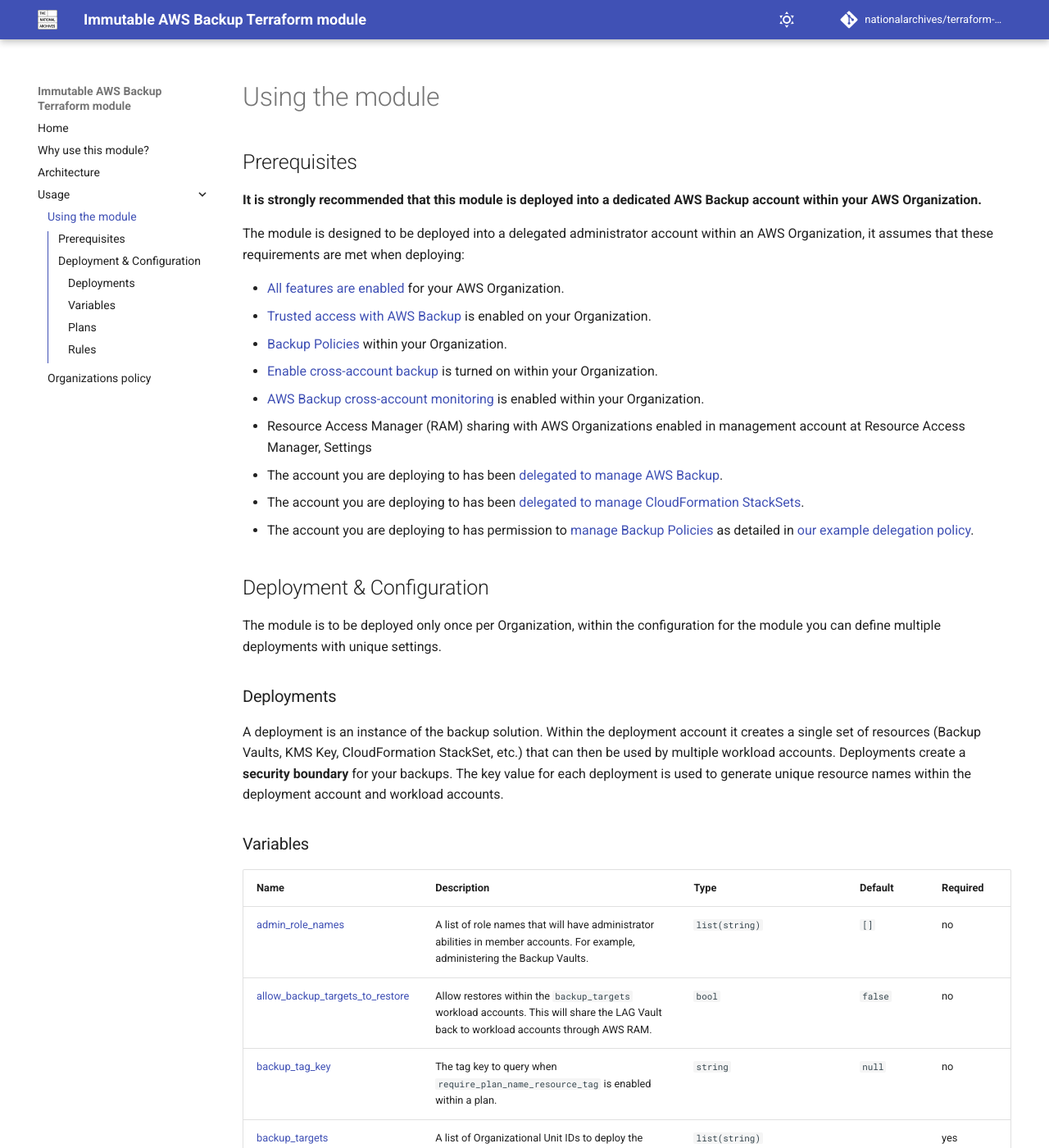
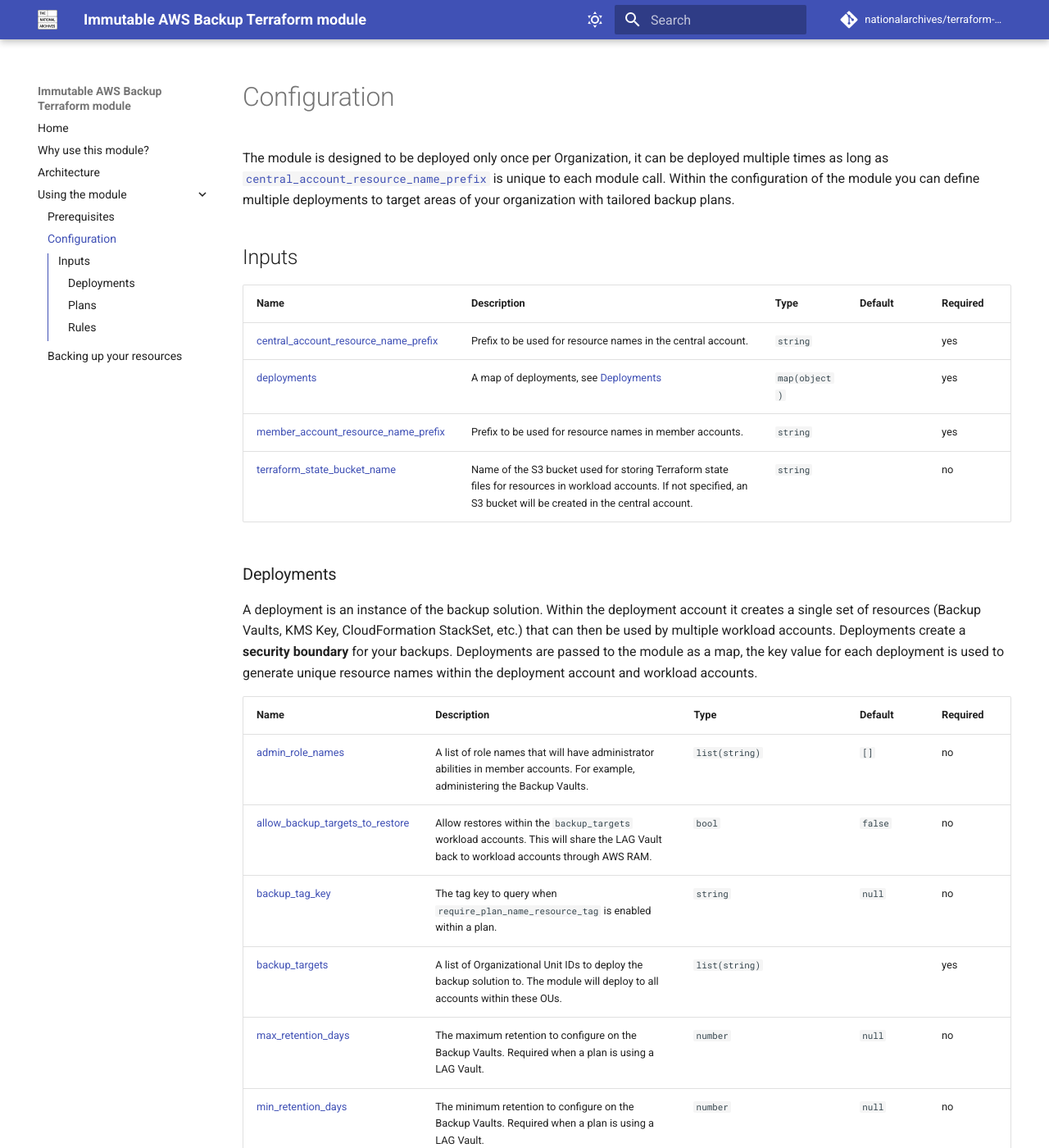
Before and after one commit to nationalarchives/terraform-aws-immutable-aws-backup, an MkDocs documentation site: the page built from docs/usage-configuration.md, in a window 1280 px wide and 1400 px high. Shown: the whole window at 82% size. Built offline with MkDocs 1.6.1 and Material for MkDocs 9.7.7, drawn with Linux system fonts in a browser that asks for light colours; comment, search, counter and statistics services are not loaded; some of the changed text lies outside the part shown.

```diff
--- a/docs/usage.md
+++ b/docs/usage-configuration.md
@@ -1,30 +1,21 @@
-# Using the module
+# Configuration
 
-## Prerequisites
+The module is designed to be deployed only once per Organization, it can be deployed multiple times as long as [`central_account_resource_name_prefix`](#inputs_central_account_resource_name_prefix) is unique to each module call. Within the configuration of the module you can define multiple deployments to target areas of your organization with tailored backup plans.
 
-**It is strongly recommended that this module is deployed into a dedicated AWS Backup account within your AWS Organization.**
+## Inputs
 
-The module is designed to be deployed into a delegated administrator account within an AWS Organization, it assumes that these requirements are met when deploying:
-
-- [All features are enabled](https://docs.aws.amazon.com/organizations/latest/userguide/orgs_manage_org_support-all-features.html) for your AWS Organization.
-- [Trusted access with AWS Backup](https://docs.aws.amazon.com/organizations/latest/userguide/services-that-can-integrate-backup.html#integrate-enable-ta-backup) is enabled on your Organization.
-- [Backup Policies](https://docs.aws.amazon.com/organizations/latest/userguide/enable-policy-type.html) within your Organization.
-- [Enable cross-account backup](https://docs.aws.amazon.com/aws-backup/latest/devguide/create-cross-account-backup.html#prereq-cab) is turned on within your Organization.
-- [AWS Backup cross-account monitoring](https://docs.aws.amazon.com/aws-backup/latest/devguide/manage-cross-account.html#enable-cross-account) is enabled within your Organization.
-- Resource Access Manager (RAM) sharing with AWS Organizations enabled in management account at Resource Access Manager, Settings
-- The account you are deploying to has been [delegated to manage AWS Backup](https://docs.aws.amazon.com/aws-backup/latest/devguide/manage-cross-account.html#backup-delegatedadmin).
-- The account you are deploying to has been [delegated to manage CloudFormation StackSets](https://docs.aws.amazon.com/AWSCloudFormation/latest/UserGuide/stacksets-orgs-delegated-admin.html).
-- The account you are deploying to has permission to [manage Backup Policies](https://docs.aws.amazon.com/organizations/latest/userguide/orgs_delegate_policies.html) as detailed in [our example delegation policy](./org-policy.md).
-
-## Deployment & Configuration
-
-The module is to be deployed only once per Organization, within the configuration for the module you can define multiple deployments with unique settings.
+<!-- prettier-ignore-start -->
+| Name | Description | Type | Default | Required |
+|------|-------------|------|---------|----------|
+| <a name="inputs_central_account_resource_name_prefix"></a> [central\_account\_resource\_name\_prefix](#inputs\_central\_account\_resource\_name\_prefix) | Prefix to be used for resource names in the central account. | `string` |  | yes |
+| <a name="inputs_deployments"></a> [deployments](#inputs\_deployments) | A map of deployments, see [Deployments](#deployments) | `map(object)` |  | yes |
+| <a name="inputs_member_account_resource_name_prefix"></a> [member\_account\_resource\_name\_prefix](#inputs\_member\_account\_resource\_name\_prefix) | Prefix to be used for resource names in member accounts. | `string` |  | yes |
+| <a name="inputs_terraform_state_bucket_name"></a> [terraform\_state\_bucket\_name](#inputs\_terraform\_state\_bucket\_name) | Name of the S3 bucket used for storing Terraform state files for resources in workload accounts. If not specified, an S3 bucket will be created in the central account. | `string` |  | no |
+<!-- prettier-ignore-end -->
 
 ### Deployments
 
-A deployment is an instance of the backup solution. Within the deployment account it creates a single set of resources (Backup Vaults, KMS Key, CloudFormation StackSet, etc.) that can then be used by multiple workload accounts. Deployments create a **security boundary** for your backups. The key value for each deployment is used to generate unique resource names within the deployment account and workload accounts.
-
-### Variables
+A deployment is an instance of the backup solution. Within the deployment account it creates a single set of resources (Backup Vaults, KMS Key, CloudFormation StackSet, etc.) that can then be used by multiple workload accounts. Deployments create a **security boundary** for your backups. Deployments are passed to the module as a map, the key value for each deployment is used to generate unique resource names within the deployment account and workload accounts.
 
 <!-- prettier-ignore-start -->
 | Name | Description | Type | Default | Required |
@@ -41,14 +32,14 @@ A deployment is an instance of the backup solution. Within the deployment accoun
 
 ### Plans
 
-A plan defines a selection of resources and a list of rules (when your backups should be taken) for AWS Backup to orchestrate. This module generates AWS Backup Plans based upon the configuration made here; the module implements additional functionality to simplify the configuration of AWS Backup and implement AWS guidance. The key value for each plan is used to identify the plan and filter by resource tag when `require_plan_name_resource_tag` is enabled.
+A plan defines a selection of resources and a list of rules (when your backups should be taken) for AWS Backup to orchestrate. This module generates AWS Backup Plans based upon the configuration made here; the module implements additional functionality to simplify the configuration of AWS Backup and implement AWS guidance. Plans are passed to the module as a map, the key value for each plan is used to identify the plan and filter by resource tag when `require_plan_name_resource_tag` is enabled.
 
 <!-- prettier-ignore-start -->
 | Name | Description | Type | Default | Required |
 |------|-------------|------|---------|----------|
 | <a name="plans_complete_backup_window_minutes"></a> [complete\_backup\_window\_minutes](#plans\_complete\_backup\_window\_minutes) | Number of minutes after a backup job is successfully started before it must be completed or it will be canceled by AWS Backup. | `number` | `null` | no |
 | <a name="plans_continuous_backup_schedule_expression"></a> [continuous\_backup\_schedule\_expression](#plans\_continuous\_backup\_schedule\_expression) | A cron expression for when to create [Continuous Backups](https://docs.aws.amazon.com/aws-backup/latest/devguide/point-in-time-recovery.html) of supported and enabled resources. It is recommended to set this outside of the backup windows defined in your rules and to run it regularly. | `string` | `"cron(0 0 ? * * *)"` | no |
-| <a name="plans_create_continuous_backups"></a> [create\_continuous\_backups](#plans\_create\_continuous\_backups) | Create continuous backups for resources that support it to enable point in time recovery within the same account. These backups are not copied to the immutable backup vaults.<br/><br/>Supported resource types: RDS database instances, SAP HANA. | `bool` | `false` | no |
+| <a name="plans_create_continuous_backups"></a> [create\_continuous\_backups](#plans\_create\_continuous\_backups) | Create continuous backups for resources that support it to enable point in time recovery within the same account. These backups are not copied to the immutable backup vaults.<br/><br/>Supported resource types: RDS database instances, SAP HANA, S3. | `bool` | `false` | no |
 | <a name="plans_intermediate_retention_days"></a> [intermediate\_retention\_days](#plans\_intermediate\_retention\_days) | The number of days to retain backups in the Intermediate Vault once copied to the Immutable Vault. Persisting backups in this vault can reduce copy latency through incremental backups. If not set will use the rule's `delete_after_days` configuration or 7 days if null. Can be overridden by setting on the rule. | `number` | Rule's `delete_after_days` or `7` | no |
 | <a name="plans_local_retention_days"></a> [local\_retention\_days](#plans\_local\_retention\_days) | The number of days to retain backups in the workload account vaults once copied to the Intermediate or LAG vaults. Persisting backups in this vault can reduce backup latency through incremental backups. If not set will use the rule's `delete_after_days` configuration. Can be overridden by setting on the rule. This does not affect Continuous Backups. | `number` | Rule's `delete_after_days` | no |
 | <a name="plans_require_plan_name_resource_tag"></a> [require\_plan\_name\_resource\_tag](#plans\_require\_plan\_name\_resource\_tag) | Only backup resources that have a resource tag with key [`backup_tag_key`](#deployments_backup_tag_key) and value matching the plan name. | `bool` | `true` | no |
--- a/mkdocs.yml
+++ b/mkdocs.yml
@@ -46,9 +46,11 @@ nav:
   - Home: index.md
   - Why use this module?: why-use-this-module.md
   - Architecture: architecture.md
-  - Usage:
-      - Using the module: usage.md
-      - Organizations policy: org-policy.md
+  - Using the module:
+      - Prerequisites: usage-prerequisites.md
+      - Configuration: usage-configuration.md
+      - Backing up your resources: usage-backing-up-your-resources.md
 
 plugins:
   - social
+  - search
```
Also changed, not shown: README.md (+12 -12 lines), docs/architecture.md (+25 -22 lines), docs/index.md (+12 -11 lines), docs/org-policy.md (deleted, +0 -96 lines), docs/usage-backing-up-your-resources.md (added, +78 -0 lines), docs/usage-prerequisites.md (added, +106 -0 lines), docs/why-use-this-module.md (+5 -5 lines), docs/assets/images/backup-deployment-architecture.png (renamed from docs/assets/images/backup-architecture.png), docs/assets/images/deployment-helper-lambda-architecture.png, 1 other file.
